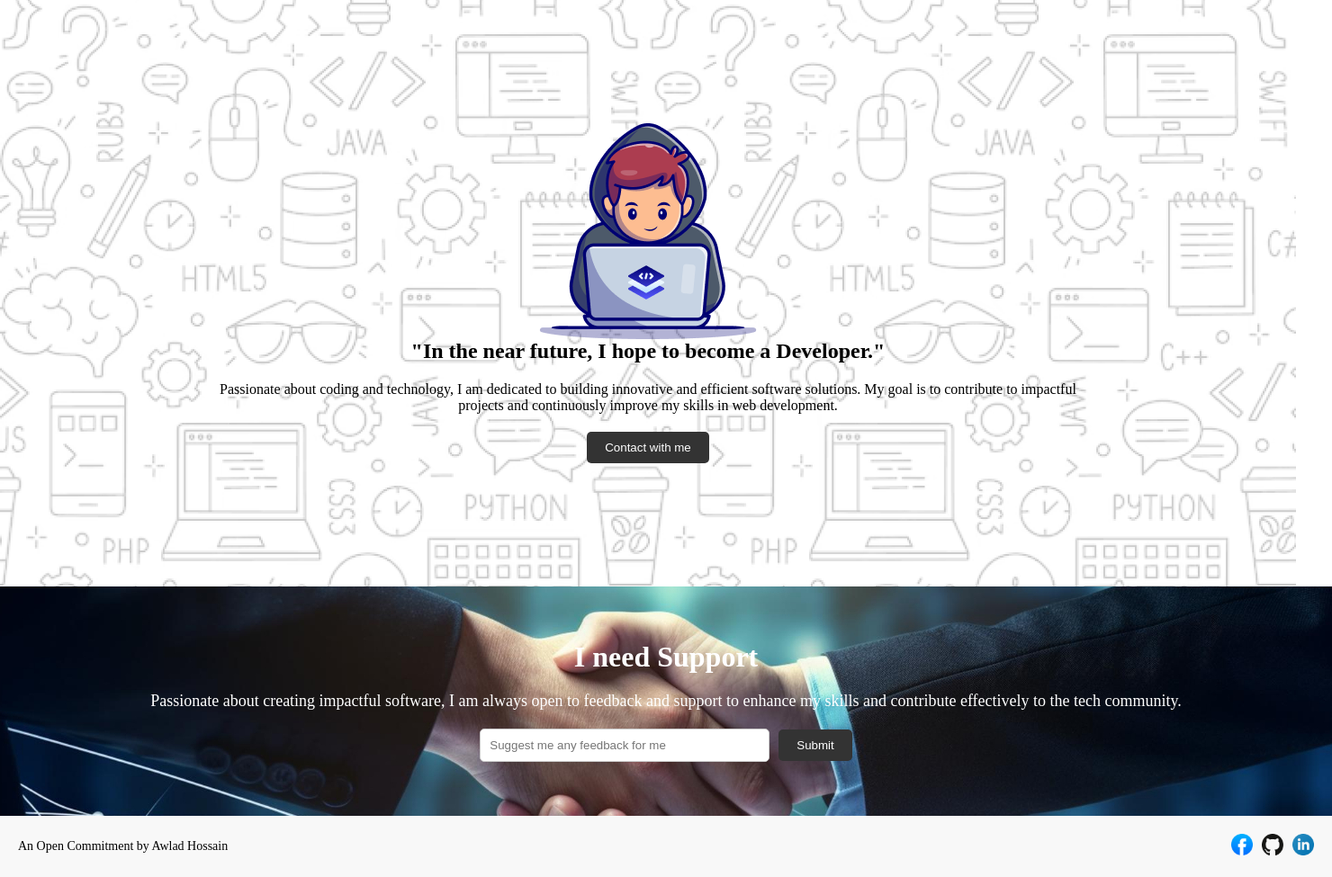
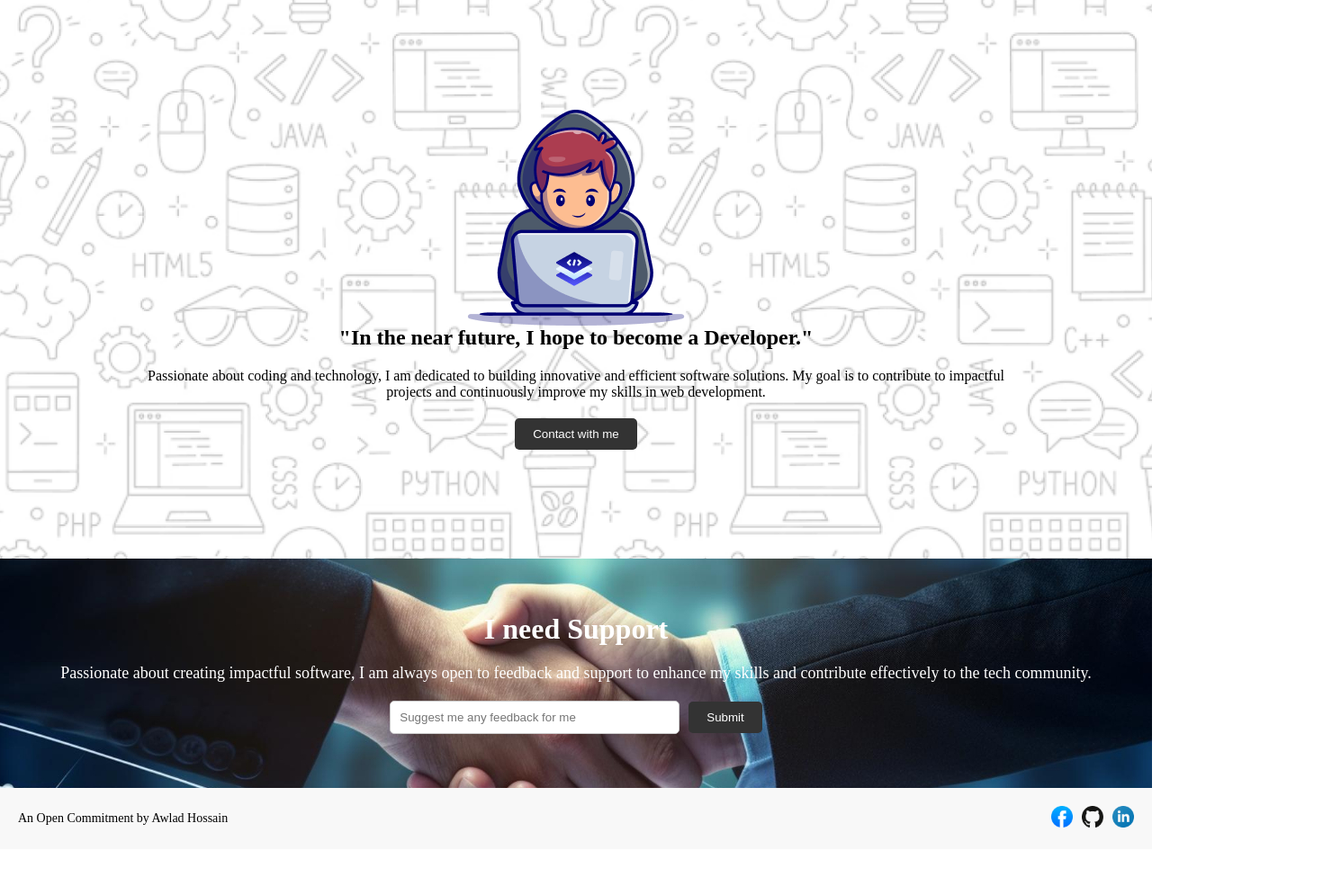
Before and after one commit to mdazharulislamnk/first-assignment, a plain HTML site: page index.html in a window 1280 px wide. Shown: the whole page at 90% size, 1480 px wide, since content can reach past the window. After the commit the page ends 944 px from the top, so only its background shows below. Drawn offline with Linux system fonts and the light colour scheme.

Commit message:
spacing problem solved

```diff
--- a/style.css
+++ b/style.css
@@ -2,24 +2,18 @@
     margin: 0;
     padding: 0;
 }
- body {
 
-    margin: 0;
-    padding: 0;
-    width: 1440px;
-
-}
 header {
     background-image: url(/assets/Hero-bg.png);
     background-size: cover;
     background-position: center;
     background-repeat: no-repeat;
-    width: 1440px;
-    height: 652px;
     display: flex;
     justify-content: center;
     align-items: center;
 }
+
+
 .center-section {
     width: 998px;
     height: 581px;
@@ -56,7 +50,7 @@ header {
     background-position: center;
     padding: 60px 20px;
     text-align: center;
-    width: 100%;
+
 }
 .support-section h2 {
     font-size: 32px;
@@ -94,7 +88,7 @@ header {
 footer {
     background-color: #f8f8f8;
     padding: 20px;
-    width: 100%;
+
     display: flex;
     justify-content: space-between;
     align-items: center;
```
